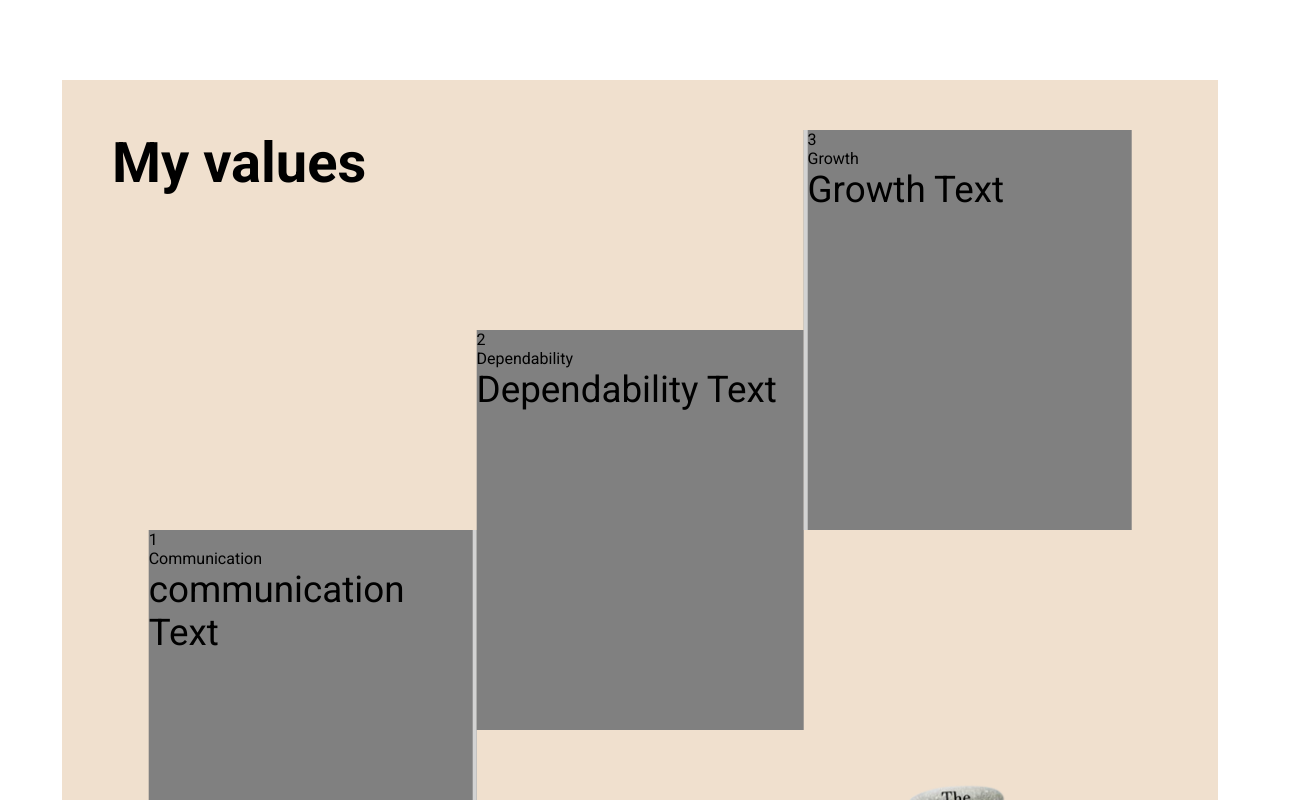
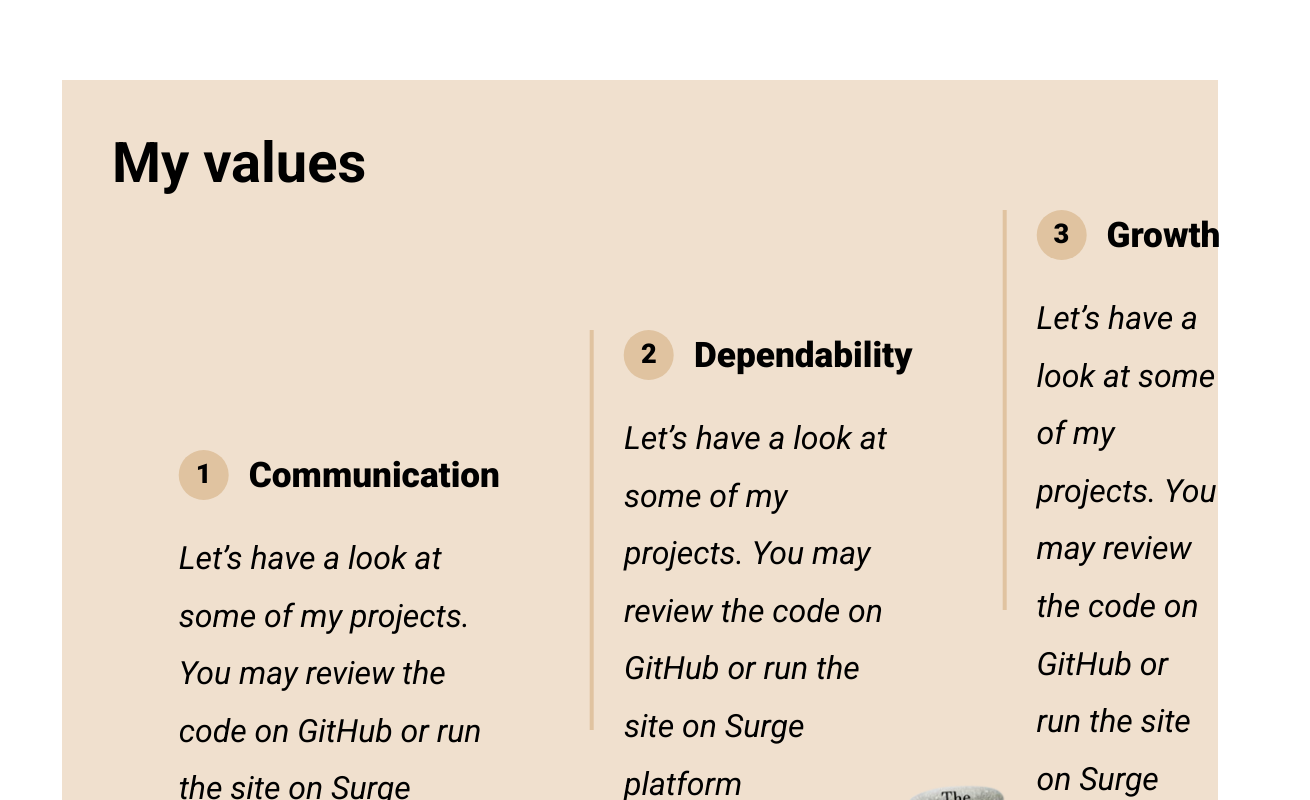
Before and after one commit to vikhulei/portfolio_new, a React (Create React App) app: page / in a window 1280 px wide. Shown: the part 3300-4100 px from the top of the page, 1310 px wide, since content can reach past the window. Built offline with nearby package versions, Linux system fonts and the light colour scheme.

Commit message:
values completed

```diff
--- a/src/sections/04_values/Values.js
+++ b/src/sections/04_values/Values.js
@@ -13,7 +13,7 @@ const Values = () => {
           <ValueName>Communication</ValueName>
         </ValueNameContainer>
         <ValueText>
-          communication Text
+        Let’s have a look at some of my projects. You may review the code on GitHub or run the site on Surge platform
         </ValueText>
         </ValueContainer>
         <ValueContainer>
@@ -22,7 +22,7 @@ const Values = () => {
           <ValueName>Dependability</ValueName>
         </ValueNameContainer>
         <ValueText>
-          Dependability Text
+        Let’s have a look at some of my projects. You may review the code on GitHub or run the site on Surge platform
         </ValueText>
         </ValueContainer>
         <ValueContainer>
@@ -31,7 +31,7 @@ const Values = () => {
           <ValueName>Growth</ValueName>
         </ValueNameContainer>
         <ValueText>
-          Growth Text
+        Let’s have a look at some of my projects. You may review the code on GitHub or run the site on Surge platform
         </ValueText>
         </ValueContainer>
       </ValuesWrapper>
--- a/src/sections/04_values/ValuesStyle.js
+++ b/src/sections/04_values/ValuesStyle.js
@@ -18,9 +18,9 @@ const Heading = styled.h1 `
 
 const ValuesWrapper = styled.div `
     position: absolute;
-    height: 600px;
+    height: 500px;
     width: 85%;
-    top: 55%;
+    top: 50%;
     left: 50%;
     transform: translate(-50%, -50%);
     display: flex;
@@ -29,33 +29,47 @@ const ValuesWrapper = styled.div `
 
 const ValueContainer = styled.div `
     position: relative;
-    width: 400px;
+    width: 100%;
     height: 400px;
-    background-color: grey;
+    padding: 0 90px 0 30px;
     &:nth-child(1) {
-        border-right: lightgrey solid 4px;
-        margin-top: 200px;
-        transform: traslateY(100px);
+        margin-top: 120px;
+    }
+    &:nth-child(2) {
+        border-left: ${middle} solid 4px;
     }
     &:nth-child(3) {
-        border-left: lightgrey solid 4px;
-        margin-top: -200px;
-        transform: traslateY(100px);
+        border-left: ${middle} solid 4px;
+        margin-top: -120px;
     }
 `
 const ValueNameContainer = styled.div `
+    display: flex;
+    align-items: center;
 `
 
 const ValueNumber = styled.p `
+    width: 50px;
+    height: 50px;
+    background-color: ${middle};
+    text-align: center;
+    line-height: 1.8;
+    border-radius: 50%;
+    font-weight: 900;
+    font-size: 1.7rem;
+    `
 
+const ValueName = styled.p `
+    margin-left: 20px;
+    font-size: 2.2rem;
+    font-weight: 900;
 `
 
-const ValueName = styled.p `
-
-`
-
-const ValueText = styled(RegularTextStyled) `
-
+const ValueText = styled.p `
+    margin-top: 30px;
+    font-size: 2rem;
+    font-style: italic;
+    line-height: 1.8;
 `
 
 const ValuesImageContainer = styled.div `
```
